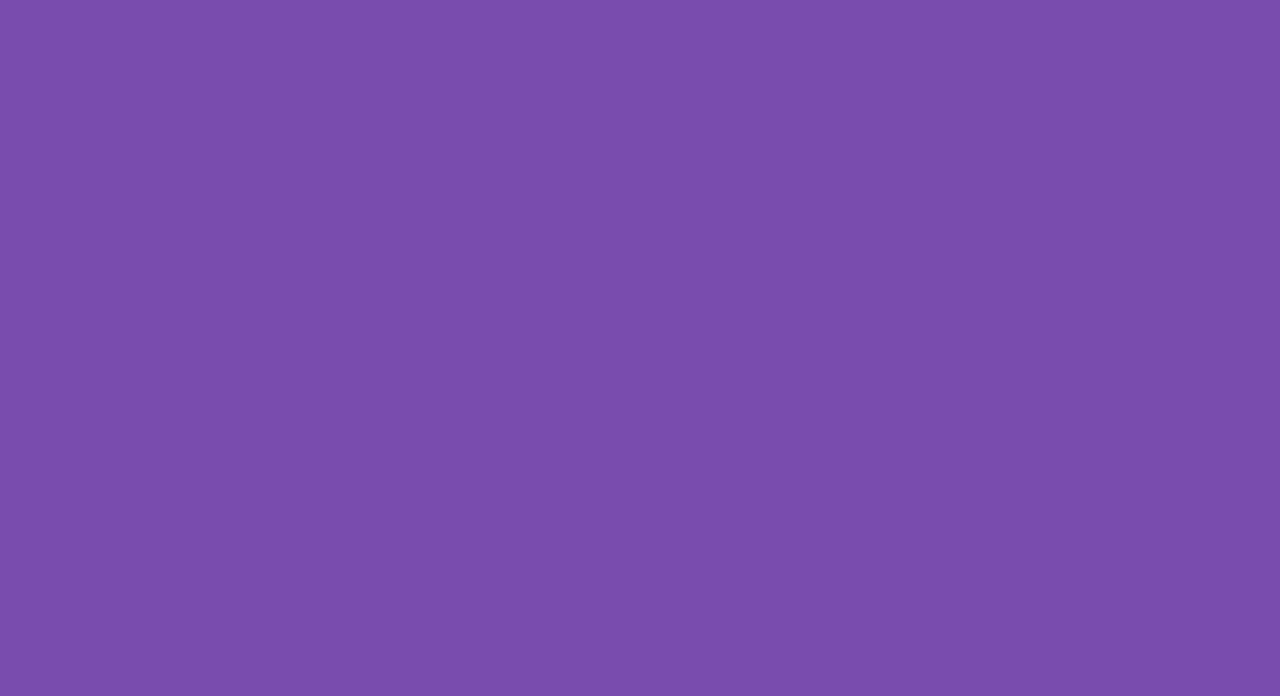
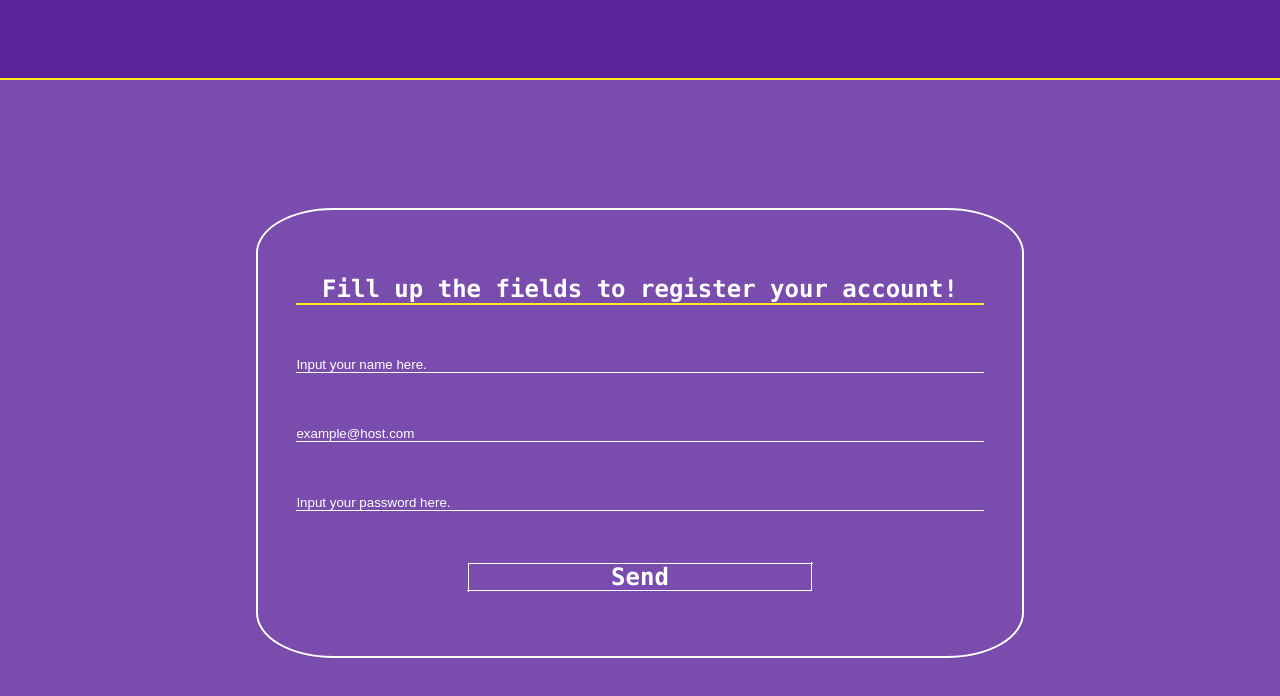
Before and after one commit to RubensRafael/Polls-Party, a React (Create React App) app in the folder polls-party/: page /register in a window 1280 px wide. Shown: the top 696 px of the page. Built offline with nearby package versions, Linux system fonts and the light colour scheme.

Commit message:
visual da pagina register feita, problema com botao register corrigido

```diff
--- a/polls-party/src/App.css
+++ b/polls-party/src/App.css
@@ -1,5 +1,15 @@
+/*
+  amarelo:  #ffea1d
+  roxo:  #5a239c
+ */
+
 *{
   margin: 0;
   padding: 0;
   box-sizing: border-box;
 }
+
+body{
+  background-color: rgba(90,35,156,0.81);/*Mesma cor roxa, com 81 de transparencia no rgb*/
+  font-family: monaco, Consolas, "Lucida Console", monospace;
+}
--- a/polls-party/src/components/boxquestion.js
+++ b/polls-party/src/components/boxquestion.js
@@ -9,7 +9,8 @@ class BoxQuestion extends React.Component {
 	}
 
 	handleClick(e){
-		let to = e.target.children[0].lastChild.data.toLowerCase()
+		//let to = e.target.children[0].lastChild.data.toLowerCase()
+		let to = e.target.outerText.toLowerCase()
 
 		let routingFunction = (param) => {
 			this.props.history.push({
--- /dev/null
+++ b/polls-party/src/components/header.js
@@ -0,0 +1,14 @@
+import React  from 'react';
+import '../style/header.css'
+
+
+export default class Header extends React.Component {
+
+	render(){
+		return(
+			<header className="home-header"></header>
+
+			)
+
+	}
+}
--- /dev/null
+++ b/polls-party/src/components/registeremail.js
@@ -0,0 +1,13 @@
+import React  from 'react';
+
+
+export default class EmailInput extends React.Component {
+
+
+	render(){
+		return(
+			<input placeholder="example@host.com" id='input-email' type="email"></input>
+		)
+	}
+
+}
--- /dev/null
+++ b/polls-party/src/components/registername.js
@@ -0,0 +1,14 @@
+import React  from 'react';
+
+
+export default class NameInput extends React.Component {
+
+
+
+	render(){
+		return(
+			<input placeholder="Input your name here." id='input-name' type="text"></input>
+		)
+	}
+
+}
--- /dev/null
+++ b/polls-party/src/components/registerpw.js
@@ -0,0 +1,14 @@
+import React  from 'react';
+
+
+export default class PasswordInput extends React.Component {
+
+
+
+	render(){
+		return(
+			<input placeholder="Input your password here." id='input-pass' type="password"></input>
+		)
+	}
+
+}
--- a/polls-party/src/page/home.js
+++ b/polls-party/src/page/home.js
@@ -2,6 +2,7 @@ import React  from 'react';
 import { withRouter } from 'react-router-dom';
 import BoxQuestion from '../components/boxquestion';
 import AnswerQuestion from '../components/boxanswer';
+import Header from '../components/header';
 import '../style/home.css';
 
 
@@ -49,14 +50,3 @@ class Home extends React.Component{
 }
 
 export default withRouter(Home);
-
-class Header extends React.Component {
-
-	render(){
-		return(
-			<header className="home-header"></header>
-
-			)
-
-	}
-}
--- /dev/null
+++ b/polls-party/src/page/register.js
@@ -0,0 +1,35 @@
+import React  from 'react';
+import NameInput from '../components/registername';
+import EmailInput from '../components/registeremail';
+import PasswordInput from '../components/registerpw';
+import Header from '../components/header';
+import '../style/register.css';
+
+
+
+
+
+export default class Register extends React.Component{
+
+
+
+	render(){
+
+		return(
+			<>
+				<Header></Header>
+				<main id='register-box'>
+					<h2>Fill up the fields to register your account!</h2>
+					<NameInput></NameInput>
+					<EmailInput></EmailInput>
+					<PasswordInput></PasswordInput>
+					<div id='register-button'><h2>Send</h2></div>
+				</main>
+
+
+
+
+			</>
+		)
+	}
+}
--- a/polls-party/src/routers.js
+++ b/polls-party/src/routers.js
@@ -1,6 +1,7 @@
 import { React } from 'react';
 import {Switch, Route, BrowserRouter} from 'react-router-dom';
 import Home from './page/home';
+import Register from './page/register';
 
 
 function Routers(){
@@ -10,6 +11,9 @@ function Routers(){
                 <Route path='/' exact>
                 	<Home></Home>
                 </Route>
+                <Route path='/register' exact>
+                    <Register></Register>
+                </Route>
             </Switch>
         </BrowserRouter>
     )
--- /dev/null
+++ b/polls-party/src/style/header.css
@@ -0,0 +1,7 @@
+.home-header{
+	display: flex;
+	width: 100%;
+	height: 10vh;
+	background-color: #5a239c;
+	border-bottom: solid 2px #ffea1d;
+}
--- a/polls-party/src/style/home.css
+++ b/polls-party/src/style/home.css
@@ -1,12 +1,6 @@
-/*
-  amarelo:  #ffea1d
-  roxo:  #5a239c
- */
 
-body{
-	background-color: rgba(90,35,156,0.81);/*Mesma cor roxa, com 81 de transparencia no rgb*/
-	font-family: monaco, Consolas, "Lucida Console", monospace
-}
+
+
 
 .home-header{
 	display: flex;
--- /dev/null
+++ b/polls-party/src/style/register.css
@@ -0,0 +1,103 @@
+#register-box{
+	display:  flex;
+	flex-direction: column;
+	justify-content: space-around;
+	width:  60%;
+	height: 450px;
+	margin:  10% 20% 10% 20%;
+	border: solid 2px white;
+	border-radius: 10%;
+	padding: 3%;
+	color: white;
+	text-align: center;
+}
+
+#register-box > :nth-child(1){
+	border-bottom: solid #ffea1d 2px;
+	width: 100%;
+}
+
+input{
+	background-color: rgba(0,0,0,0);
+	color:  white;
+	outline:  none;
+	border:  none;
+	border-bottom: solid white 1px;
+}
+
+input::placeholder{
+	color: white;
+}
+
+#input-name{
+
+}
+
+#input-email{
+
+}
+
+#input-pass{
+
+}
+
+
+
+
+#register-button{
+	width: 50%;
+	align-self: center;
+	position: relative;
+	cursor: pointer;
+}
+
+#register-button::before{
+	content: "";
+	position: absolute;
+	top: 0;
+	left: 0;
+	height: 100%;
+	width: 100%;
+	border-top: solid 1px white;
+	border-left: solid 1px white;
+	animation: ButtonSlideOut linear 0.25s;
+}
+
+#register-button::after{
+	content: "";
+	position: absolute;
+	bottom: 0;
+	right: 0;
+	height: 100%;
+	width: 100%;
+	border-bottom: solid 1px white;
+	border-right: solid 1px white;
+	animation: ButtonSlideOut linear 0.25s;
+}
+
+#register-button:hover::before, #register-button:focus::before, #register-button:hover::after, #register-button:focus::after{
+	animation: ButtonSlideIn linear 0.25s ;
+}
+
+
+@keyframes ButtonSlideIn{
+	0%{
+			height: 0%;
+			width: 0%;
+	}
+	100%{
+			height: 100%;
+			width: 100%;
+	}
+}
+
+@keyframes ButtonSlideOut{
+	0%{
+			height: 100%;
+			width: 100%;
+	}
+	100%{
+			height: 0%;
+			width: 0%;
+	}
+}
```
